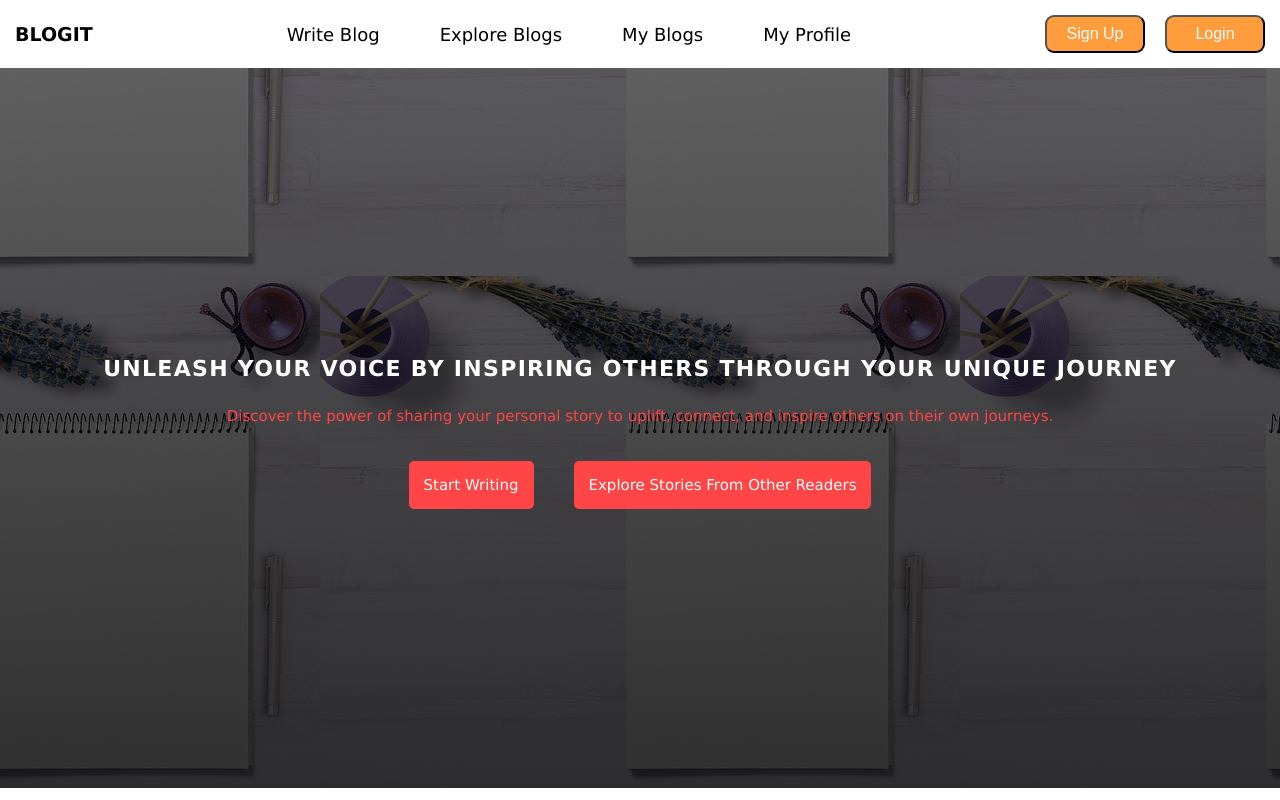
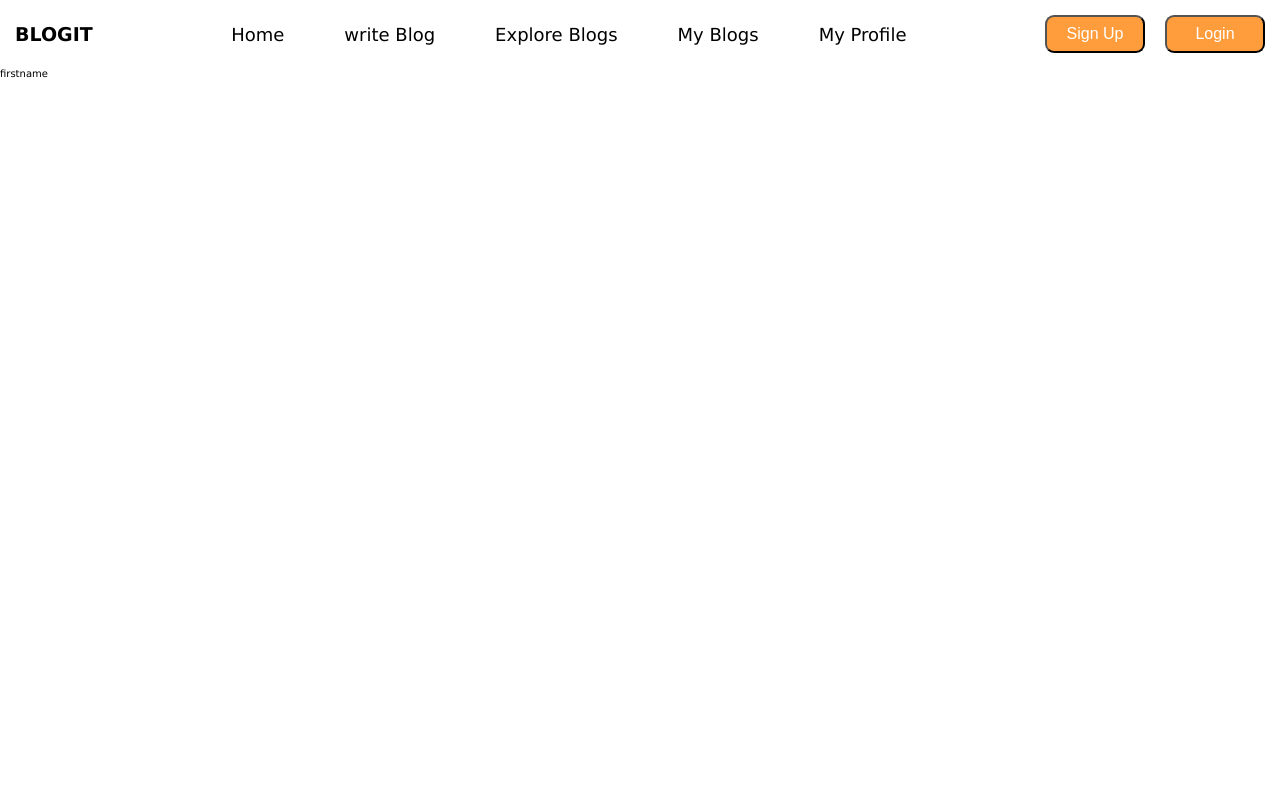
Before and after one commit to lwambon/BloggIt-website, a React (Vite) app in the folder client/: page /login in a window 1280 px wide. Built offline with nearby package versions, Linux system fonts and the light colour scheme.

Commit message:
setting up pages

```diff
--- a/client/src/App.jsx
+++ b/client/src/App.jsx
@@ -1,22 +1,25 @@
 import "./App.css";
 import { BrowserRouter, Routes, Route } from "react-router-dom";
 import Header from "./component/Header/Header";
-import Hero from "./component/Hero/Hero";
+import Home from "./pages/Home/Home";
 import WriteBlog from "./pages/WriteBlog/WriteBlog";
 import ExploreBlog from "./pages/ExploreBlog/ExploreBlog";
 import MyBlogs from "./pages/MyBlogs/MyBlogs";
+import Profile from "./pages/MyProfile/Profile";
 import Login from "./component/Login/Login";
+import Signup from "./component/SignUp/SignUp";
 
 function App() {
   return (
     <BrowserRouter>
       <Header />
-      <Hero />
-
       <Routes>
+        <Route path="/" element={<Home />} />
         <Route path="/write" element={<WriteBlog />} />
         <Route path="/explore" element={<ExploreBlog />} />
         <Route path="/blogs" element={<MyBlogs />} />
+        <Route path="/profile" element={<Profile />} />
+        <Route path="/" element={<Signup />} />
         <Route path="/login" element={<Login />} />
       </Routes>
     </BrowserRouter>
--- a/client/src/component/Header/Header.jsx
+++ b/client/src/component/Header/Header.jsx
@@ -7,6 +7,9 @@ function Header() {
       <div className="header-content">
         <h2 className="header-logo">blogit</h2>
         <nav className="navigation-items">
+          <Link className="nav-lists" to="/">
+            Home
+          </Link>
           <Link className="nav-lists" to="/write">
             write blog
           </Link>
--- a/client/src/component/Login/Login.jsx
+++ b/client/src/component/Login/Login.jsx
@@ -5,7 +5,7 @@ function Login() {
     <div className="loggin-section">
       <div className="login-container">
         <form action="" className="login-details">
-          <label htmlFor="firstname"></label>
+          <label htmlFor="firstname">firstname</label>
         </form>
       </div>
     </div>
--- /dev/null
+++ b/client/src/component/SignUp/SignUp.jsx
@@ -0,0 +1,7 @@
+import "./SignUp.css";
+
+function SignUp() {
+  return <div>SignUp</div>;
+}
+
+export default SignUp;
--- /dev/null
+++ b/client/src/pages/Home/Home.jsx
@@ -0,0 +1,11 @@
+import Hero from "../../component/Hero/Hero";
+
+function Home() {
+  return (
+    <div>
+      <Hero />
+    </div>
+  );
+}
+
+export default Home;
--- /dev/null
+++ b/client/src/pages/MyProfile/Profile.jsx
@@ -0,0 +1,7 @@
+import "./Profile.css";
+
+function Profile() {
+  return <div>Profile</div>;
+}
+
+export default Profile;
```
Also changed, not shown: client/src/component/SignUp/SignUp.css (added), client/src/pages/MyProfile/Profile.css (added).
